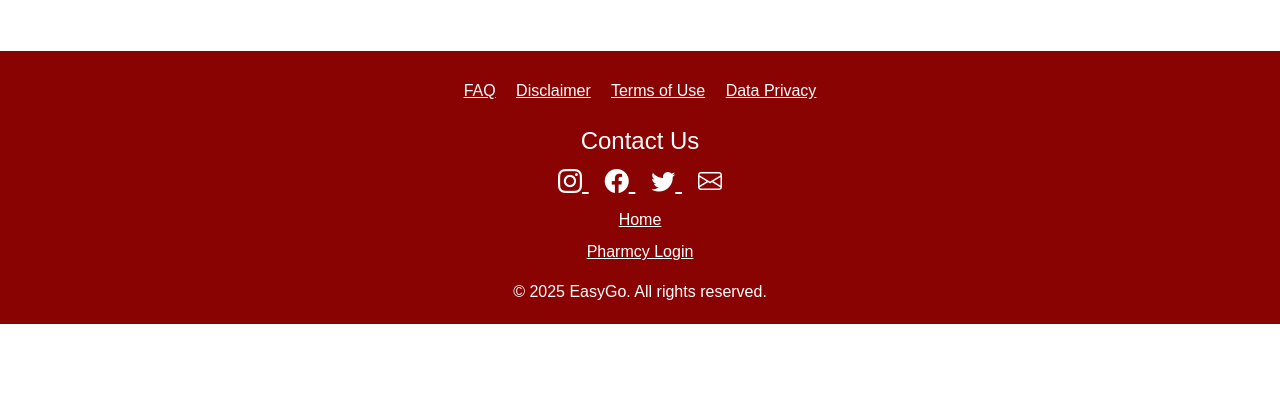
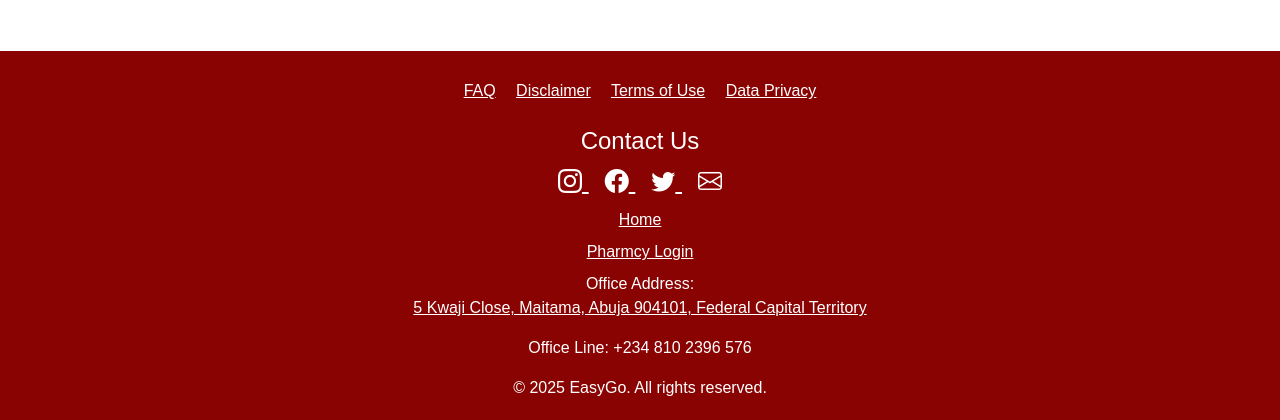
Before and after one commit to Israellongji/easygopharm, a Flask app: page /about in a window 1280 px wide. Shown: the part 855-1275 px from the top of the page. Before the commit the page ends 1179 px from the top, so only its background shows below. Run offline with Flask 3, Linux system fonts and the light colour scheme.

Commit message:
Updated base.html to include Address and Office Line

```diff
--- a/templates/base.html
+++ b/templates/base.html
@@ -189,6 +189,15 @@
                 <div class="mt-2">
                     <a href="/login">Pharmcy Login</a>
                 </div>
+
+                <div class="mt-2">
+                    <p class="mb-0">Office Address:</p>
+                    <a href="https://maps.app.goo.gl/vB2jZWLexzJ8zgqz9"> <address> 5 Kwaji Close, Maitama, Abuja 904101, Federal Capital Territory</address></a>
+                </div>
+
+                <div class="mt-2">
+                    <p>Office Line: +234 810 2396 576</p>
+                </div>
             </div>
             <p class="mb-0">&copy; 2025 EasyGo. All rights reserved.</p>
         </div>
```
